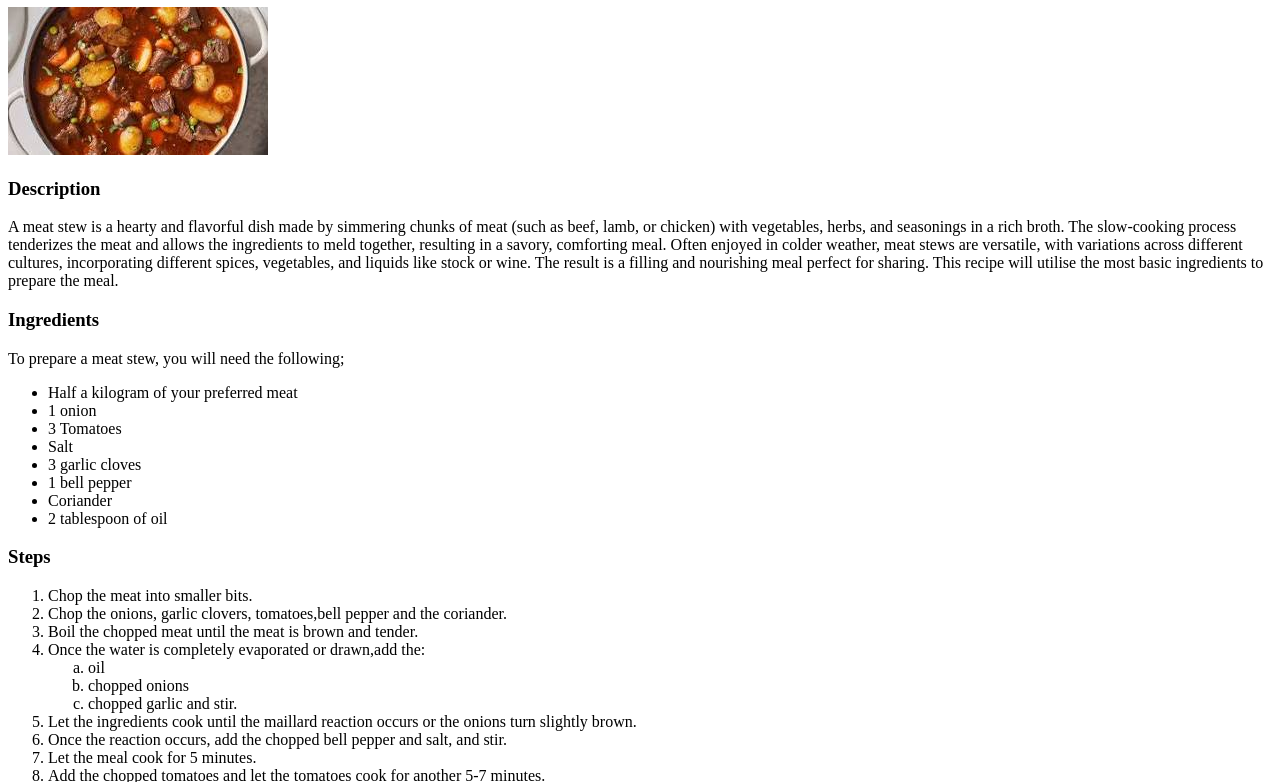
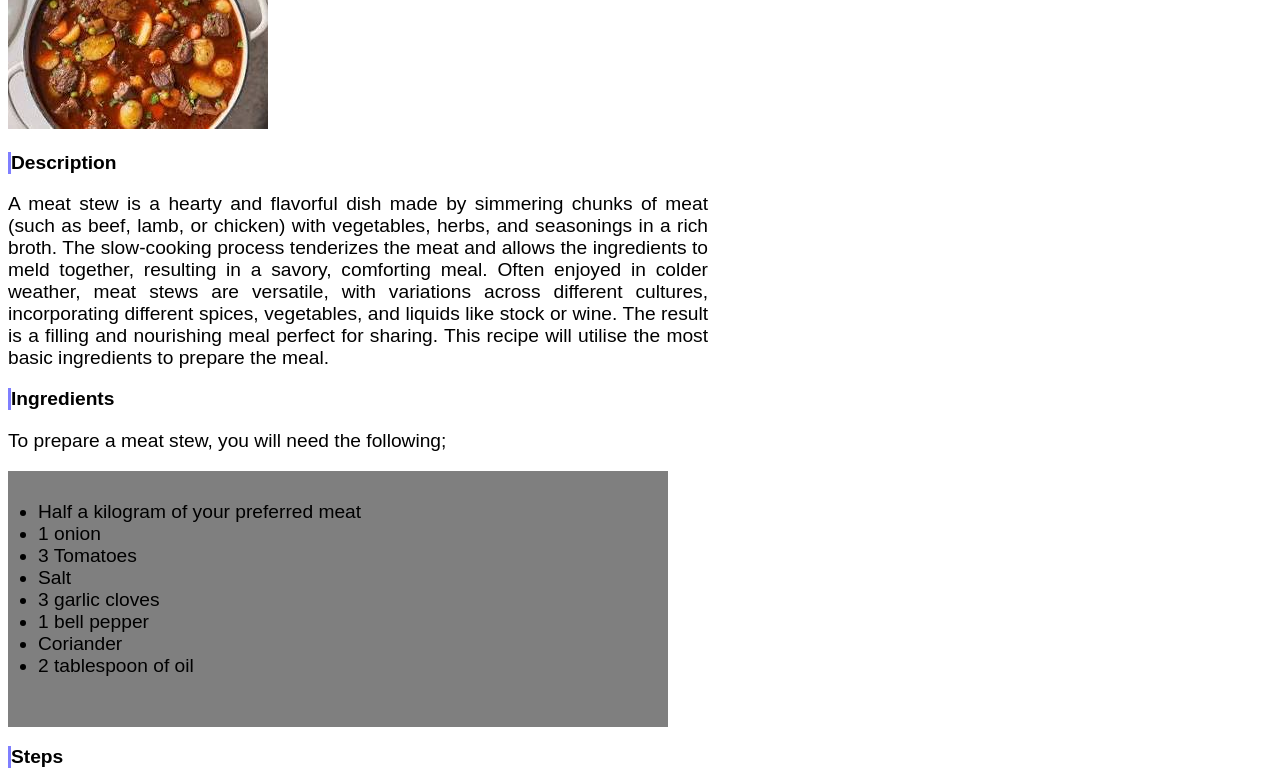
Before and after one commit to MuchaiSr/odin-recipes, a plain HTML site: page recipes/meat-stew.html in a window 1280 px wide. Shown: the part 99-881 px from the top of the page. Drawn offline with Linux system fonts and the light colour scheme.

Commit message:
Add style to html files

```diff
--- a/recipes/meat-stew.html
+++ b/recipes/meat-stew.html
@@ -3,16 +3,16 @@
     <head>
         <meta charset="utf-8">
         <title>Meat stew Recipe</title>
+        <link rel="stylesheet" href="../style.css">
     </head>
 
-    <a href="../index.html">Home</a>
     <body>
-        <h1>Meat Stew</h1>
+        <h1 style="border-left: 5px solid #0000ff80">Meat Stew</h1>
 
           <p><img src="./meat.jpeg" alt="beef stew in a bowl" height="148"></p>
 
         <h3>Description</h3>
-          <p>A meat stew is a hearty and flavorful dish made by simmering chunks of meat (such as beef, lamb, or chicken) with vegetables, herbs, and seasonings in a rich broth.
+          <p class="ancestor">A meat stew is a hearty and flavorful dish made by simmering chunks of meat (such as beef, lamb, or chicken) with vegetables, herbs, and seasonings in a rich broth.
              The slow-cooking process tenderizes the meat and allows the ingredients to meld together, resulting in a savory, comforting meal.
              Often enjoyed in colder weather, meat stews are versatile, with variations across different cultures, incorporating different spices, vegetables, and liquids like stock or wine.
              The result is a filling and nourishing meal perfect for sharing.
@@ -20,8 +20,9 @@
           </p>
 
         <h3>Ingredients</h3>
-         <p>To prepare a meat stew, you will need the following;
-            <ul>
+         <p class="ancestor">To prepare a meat stew, you will need the following;
+            <ul class="child">
+              <div>
                 <li>Half a kilogram of your preferred meat</li>
                 <li>1 onion</li>
                 <li>3 Tomatoes</li>
@@ -30,11 +31,12 @@
                 <li>1 bell pepper</li>
                 <li>Coriander</li>
                 <li>2 tablespoon of oil</li>
+              </div>
             </ul>
          </p>
         <h3>Steps</h3>
          <p>
-            <ol>
+            <ol class="child">
                 <li>Chop the meat into smaller bits.</li>
                 <li>Chop the onions, garlic clovers, tomatoes,bell pepper and the coriander.</li>
                 <li>Boil the chopped meat until the meat is brown and tender.</li>
@@ -54,6 +56,8 @@
                 <li>Serve with your desired accompaniment.</li>
             </ol>
          </p>
+
+         <a href="../index.html">Home</a>
   </body>
 
 </html>
--- /dev/null
+++ b/style.css
@@ -0,0 +1,30 @@
+/* style.css */
+
+h3 {
+    border-left: 3px solid #0000ff80;
+    font-size: larger;
+}
+
+.ancestor,
+.child {
+    font-size: larger;
+    text-align: justify;
+}
+
+.child {
+    width: 600px;
+    border: 1px;
+    background-color: #00000080;
+    padding-top: 30px;
+    padding-left: 30px;
+    padding-right: 30px;
+    padding-bottom: 50px;
+}
+
+.ancestor {
+    width: 700px;
+}
+
+* {
+    font-family: Arial, Helvetica, sans-serif;
+}
```
Also changed, not shown: index.html (+3 -2 lines), recipes/matoke.html (+9 -6 lines), recipes/rice.html (+9 -6 lines).
